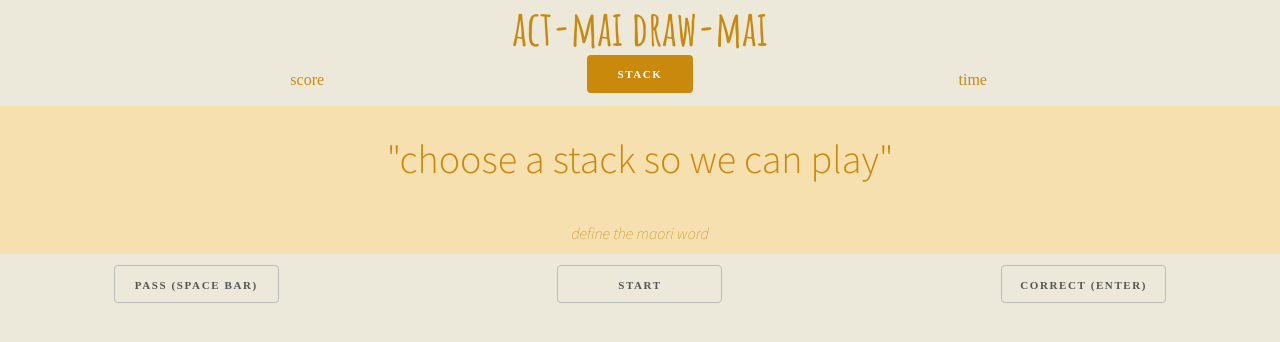
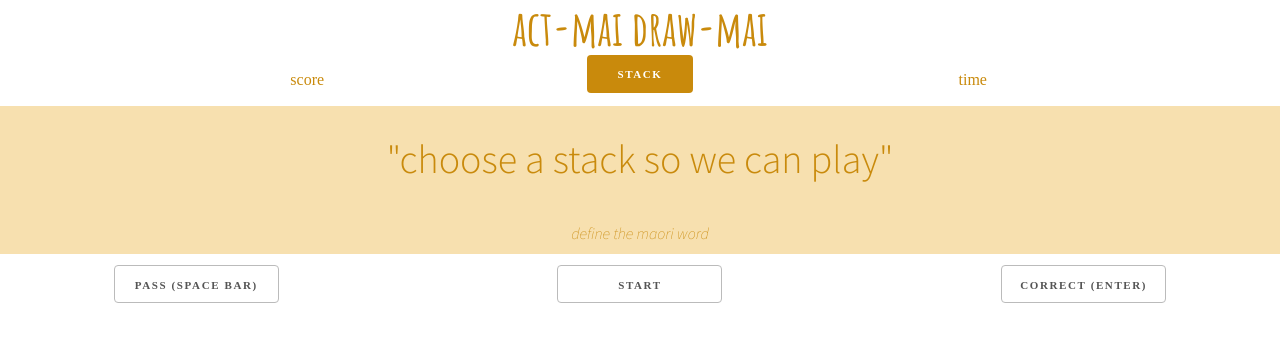
Before and after one commit to rena-deane/draw-act-mai, a plain HTML site: page index.html in a window 1280 px wide. Drawn offline with nearby package versions, Linux system fonts and the light colour scheme.

Commit message:
change bckgrnd color white

```diff
--- a/css/main.css
+++ b/css/main.css
@@ -1,5 +1,5 @@
 body{
-  background-color: #ede9da;
+  background-color: #ffffff;
   color: #c98a0c;
 }
 
```
